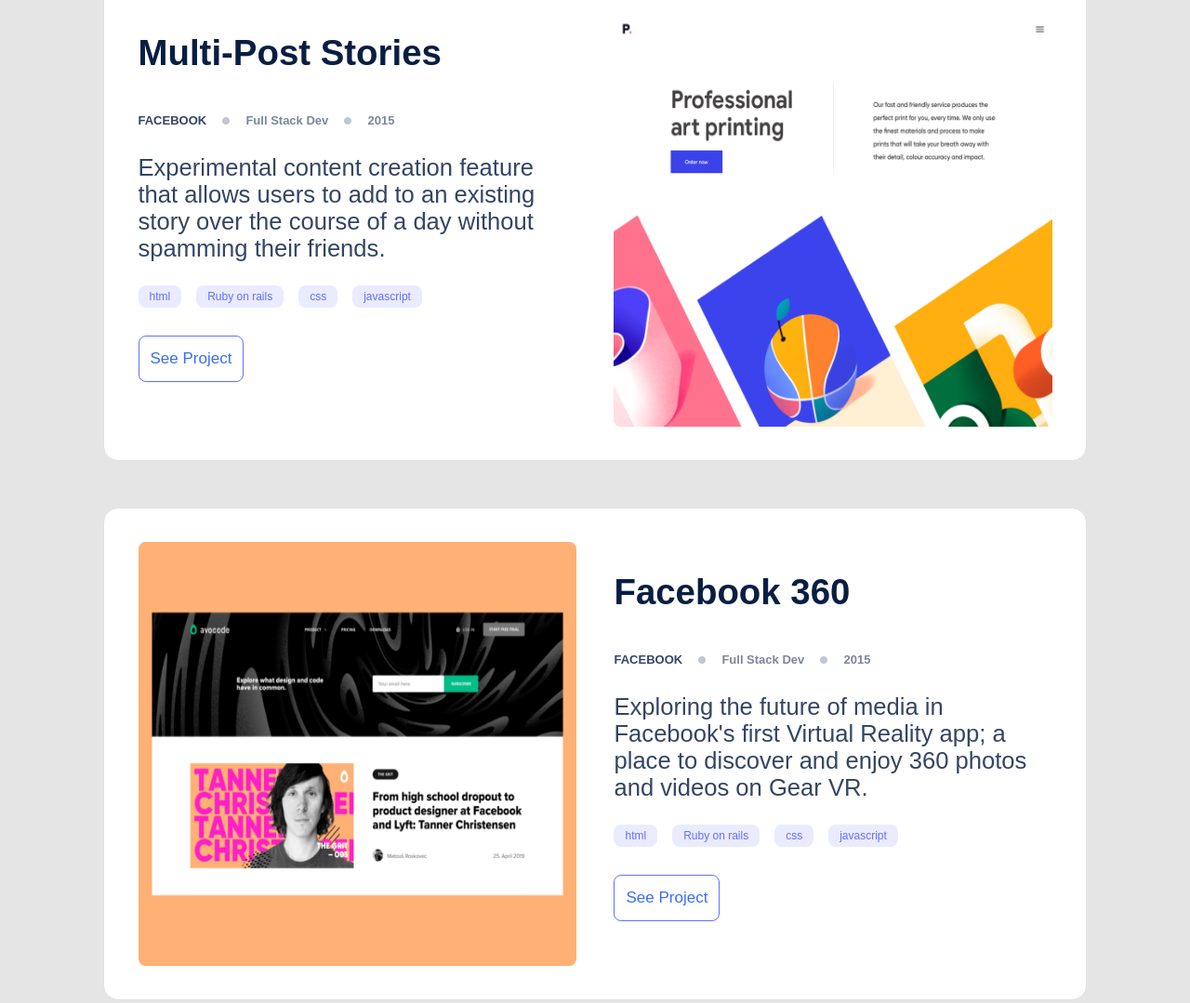
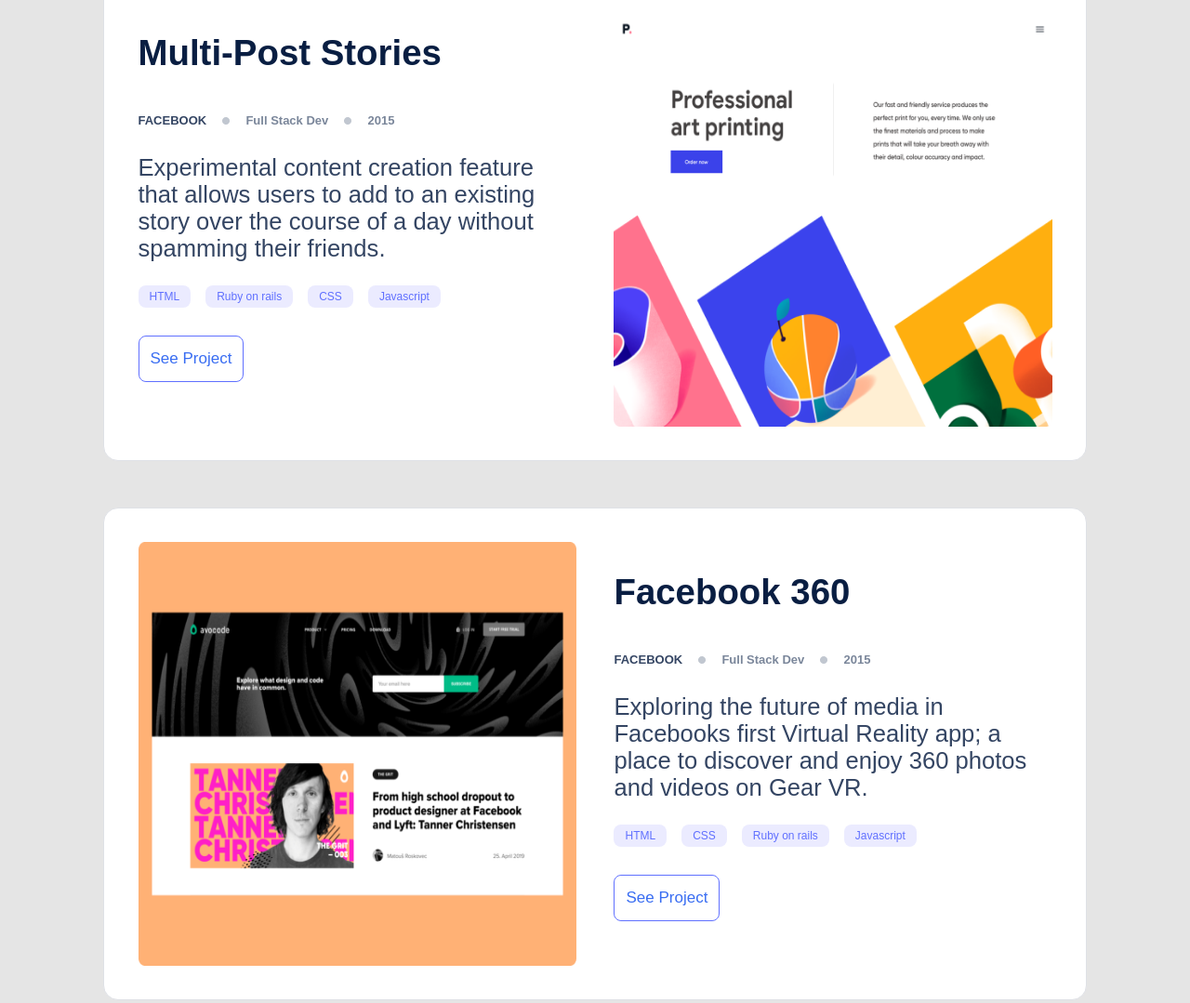
Before and after one commit to mercymugambi/set-up-mobile-first-portfolio, a website: page index.html in a window 1280 px wide. Shown: the part 1514-2593 px from the top of the page at 93% size. Drawn offline with Linux system fonts and the light colour scheme.

Commit message:
Add desktop cards dynamically

```diff
--- a/index.html
+++ b/index.html
@@ -90,28 +90,28 @@
           <ul class="icons" id="icons">
             <li id="twitter">
               <a href="https://twitter.com/MercyMugambi15" target="_blank" rel="noopener"
-                ><img src="./assets/icons/twitter.png"/></a>
+                ><img src="./assets/icons/twitter.png" alt="twitter"/></a>
             </li>
             <li>
               <a
                 href="https://www.linkedin.com/in/mercymugambi/"
                 target="_blank" rel="noopener"
-                ><img src="./assets/icons/Linkedin.png"
+                ><img src="./assets/icons/Linkedin.png" alt="linkedin"
               /></a>
             </li>
             <li>
               <a href="https://github.com/mercymugambi" target="_blank" rel="noopener"
-                ><img src="./assets/icons/github.png"
+                ><img src="./assets/icons/github.png" alt="github"
               /></a>
             </li>
             <li>
               <a href="#medium" target="_blank"
-                ><img src="./assets/icons/medium.png"
+                ><img src="./assets/icons/medium.png" alt="medium"
               /></a>
             </li>
             <li>
               <a href="#angellist" target="_blank"
-                ><img src="./assets/icons/angellist.png"
+                ><img src="./assets/icons/angellist.png" alt="angellist"
               /></a>
             </li>
           </ul>
@@ -222,7 +222,7 @@
     </section>
     <!--Start of desktop-cards section-->
     <section class="projects-section-desktop">
-      <div class="card">
+      <!-- <div class="card">
         <img class="card-image" src="./assets/images/desktop1.png" alt="project1.png"/>
         <div class="tonic-area">
           <h2 class="cards-details">TONIC</h2>
@@ -322,7 +322,7 @@
           </ul>
           <button id="popup" type="button">See Project</button>
         </div>
-      </div>
+      </div> -->
     </section>
 
     <!--about-->
--- a/js/main.js
+++ b/js/main.js
@@ -13,8 +13,8 @@
     navMenu.classList.remove('active');
   }));
 
-//Create the object with elements
-let projectCardArray = [
+//Create the mobile object with elements
+let mobileCardArray = [
     { //card 1 details
         cardTitle: 'TONIC',
         description: 'A daily selection of privately personalized reads; no accounts or sign-ups required.',
@@ -63,87 +63,159 @@
         year: '2015',
     },
     ];
+
+    //desktop objects differs from mobile
+    let desktopCardArray = [
+        { //card 1 details
+            cardTitle: 'TONIC',
+            description: 'A daily selection of privately personalized reads; no accounts or sign-ups required.',
+            company: 'CANOPY',
+            cardImage: '<img class="card-image" src="./assets/images/desktop1.png" alt="project1.png"/>',
+            counter1: '<img src="./assets/images/Counter.png" alt="Counter.png" />',
+            role: 'Back End Dev',
+            skills: ['HTML', 'CSS', 'Javascript', 'osugo'],
+            counter2: '<img src="./assets/images/Counter.png" alt="Counter.png" />',
+            year: '2015',
+        },
+        //card2 details
+        {
+            cardTitle: 'Multi-Post Stories',
+            description: 'Experimental content creation feature that allows users to add to an existing story over the course of a day without spamming their friends.',
+            company: 'FACEBOOK',
+            cardImage: '<img class="card-image" src="./assets/images/desktop2.png" alt="project1.png"/>',
+            counter1: '<img src="./assets/images/Counter.png" alt="Counter.png" />',
+            role: 'Full Stack Dev',
+            skills: ['HTML', 'Ruby on rails', 'CSS', 'Javascript'],
+            counter2: '<img src="./assets/images/Counter.png" alt="Counter.png" />',
+            year: '2015',
+        },
+        //card3 Details
+        {
+            cardTitle: 'Facebook 360',
+            description: 'Exploring the future of media in Facebooks first Virtual Reality app; a place to discover and enjoy 360 photos and videos on Gear VR.' ,
+            company: 'FACEBOOK',
+            cardImage: '<img class="card-image" src="./assets/images/desktop3.png" alt="project1.png"/>',
+            counter1: '<img src="./assets/images/Counter.png" alt="Counter.png" />',
+            role: 'Full Stack Dev',
+            skills: ['HTML', 'CSS', 'Ruby on rails', 'Javascript'],
+            counter2: '<img src="./assets/images/Counter.png" alt="Counter.png" />',
+            year: '2015',
+        },
+        //card4 Details
+        {
+            cardTitle: 'Uber Navigation',
+            description: 'A smart assistant to make driving more safe, efficient, and fun by unlocking your most expensive computer: your car.',
+            company: 'Uber',
+            cardImage: '<img class="card-image" src="./assets/images/desktop4.png" alt="project1.png"/>',
+            counter1: '<img src="./assets/images/Counter.png" alt="Counter.png" />',
+            role: 'Back End Dev',
+            skills: ['HTML', 'CSS', 'Ruby on rails', 'Javascript'],
+            counter2: '<img src="./assets/images/Counter.png" alt="Counter.png" />',
+            year: '2015',
+        },
+        ];
+
  window.onload = function loader() {
 
-//   Cards section
-let body = document.querySelector('body');
+// Cards section for the mobile differs from desktop
+//query card section element to hold cards
+const mobileCardContainer = document.querySelector('.projects-section');
+function addMobileCard() {
+    let mCard = '';
+    mobileCardArray.forEach((cards, index) => {
+    let skills = '';
+    for (let i = 0; i < cards.skills.length; i++) {
+        skills += `<li>${cards.skills[i]}</li>`;
+    }
+        mCard += `<div class="card" >
+        ${cards.cardImage}
+        <div class="tonic-area">
+          <h2 class="cards-details">${cards.cardTitle}</h2>
+          <div class="highlights">
+            <span class="highlight-text">${cards.company}</span>
+            ${cards.counter1}
+            <span class="countertext">${cards.role}</span>
+            ${cards.counter2}
+            <span class="year">${cards.year}</span>
+          </div>
+          <article class="cards-description">
+            <p>
+            ${cards.description}
+            </p>
+          </article>
+          <ul class="skills">
+          ${skills}
+          </ul>
+          <button id="popup" type="button">See Project</button>
+        </div>
+      </div>`
+    });
+    mobileCardContainer.innerHTML = mCard;
+  }
 
-//query card section element to hold cards
-const sectionContainer = document.querySelector('.projects-section');
+  //starts of the desktop cards
+const desktopContainer = document.querySelector('.projects-section-desktop');
 
-projectCardArray.forEach(cards => {
-//div
-const cardDiv = document.createElement('div');
-//add card class to the div class
-cardDiv.classList.add('card');
-//add img to card div first
-cardDiv.innerHTML = `${cards.cardImage}`;
+function addDesktopCard() {
+    let dCard = '';
+    desktopCardArray.forEach((cards, index) => {
+    let skills = '';
+    for (let i = 0; i < cards.skills.length; i++) {
+        skills += `<li>${cards.skills[i]}</li>`;
+    }
 
-//add div to webpage
-sectionContainer.append(cardDiv);
-//create tonic area section
-const tonicDiv = document.createElement('div');
-tonicDiv.classList.add('tonic-area');
+    if (index === 1 || index ==3){
+        dCard += `<div class="card" id="project2">
+      ${cards.cardImage}
+      <div class="tonic-area">
+        <h2 class="cards-details">${cards.cardTitle}</h2>
+        <div class="highlights">
+          <span class="highlight-text">${cards.company}</span>
+          ${cards.counter1}
+          <span class="countertext">${cards.role}</span>
+          ${cards.counter2}
+          <span class="year">${cards.year}</span>
+        </div>
+        <article class="cards-description">
+          <p>
+          ${cards.description}
+          </p>
+        </article>
+        <ul class="skills">
+        ${skills}
+        </ul>
+        <button id="popup" type="button">See Project</button>
+      </div>
+    </div>`;
+    } else{
 
-//Add the text element h2 tonic area
-const h2CardDetails = document.createElement('h2');
-h2CardDetails.textContent = `${cards.cardTitle}`;
-tonicDiv.appendChild(h2CardDetails);
-h2CardDetails.classList.add('cards-details');
-//append h2 tonic to card div
-cardDiv.append(tonicDiv);
-//create div highlights
-const highlightsDiv = document.createElement('div');
-highlightsDiv.classList.add('highlights');
-tonicDiv.append(highlightsDiv);
-//Add elements to this div
-const spanHighlights = document.createElement('span');
-spanHighlights.textContent = `${cards.company}`;
-spanHighlights.classList.add('highlight-text');
-highlightsDiv.appendChild(spanHighlights);
-
-//add image adjacent to canopy
-highlightsDiv.insertAdjacentHTML('beforeend', `${cards.counter1}`)
-
-//create spanCountertext
-const spanCountertext = document.createElement('span');
-spanCountertext.classList.add('countertext');
-spanCountertext.textContent = "Back End Dev";
-highlightsDiv.appendChild(spanCountertext);
-
-//add image adjacent to canopy
-highlightsDiv.insertAdjacentHTML('beforeend', `${cards.counter2}`);
-
-//create span year
-const spanYear = document.createElement('span');
-spanYear.classList.add('year');
-spanYear.textContent = `${cards.year}`;
-highlightsDiv.appendChild(spanYear);
-
-//create article section
-const cardsDescription = document.createElement('article');
-cardsDescription.classList.add('cards-description');
-tonicDiv.append(cardsDescription);
-
-//create p on article
-const pDescription = document.createElement('p');
-pDescription.textContent = `${cards.description}`;
-cardsDescription.appendChild(pDescription);
-
-//Add skills ul
-const skillsTec = document.createElement('ul');
-skillsTec.classList.add('skills');
-tonicDiv.append(skillsTec);
-
-//skills li
-for (let i = 0; i < cards.skills.length; i++) {
-    const skillsTecLi = document.createElement('li');
-    skillsTecLi.innerHTML = `${cards.skills[i]}`;
-    skillsTec.append(skillsTecLi);
-}
-
-
-
-
-})
+      dCard += `<div class="card">
+      ${cards.cardImage}
+      <div class="tonic-area">
+        <h2 class="cards-details">${cards.cardTitle}</h2>
+        <div class="highlights">
+          <span class="highlight-text">${cards.company}</span>
+          ${cards.counter1}
+          <span class="countertext">${cards.role}</span>
+          ${cards.counter2}
+          <span class="year">${cards.year}</span>
+        </div>
+        <article class="cards-description">
+          <p>
+          ${cards.description}
+          </p>
+        </article>
+        <ul class="skills">
+        ${skills}
+        </ul>
+        <button id="popup" type="button">See Project</button>
+      </div>
+    </div>`;
+    }
+    });
+    desktopContainer.innerHTML = dCard;
+  }
+  //call function
+  addMobileCard();
+  addDesktopCard();
 };
```
